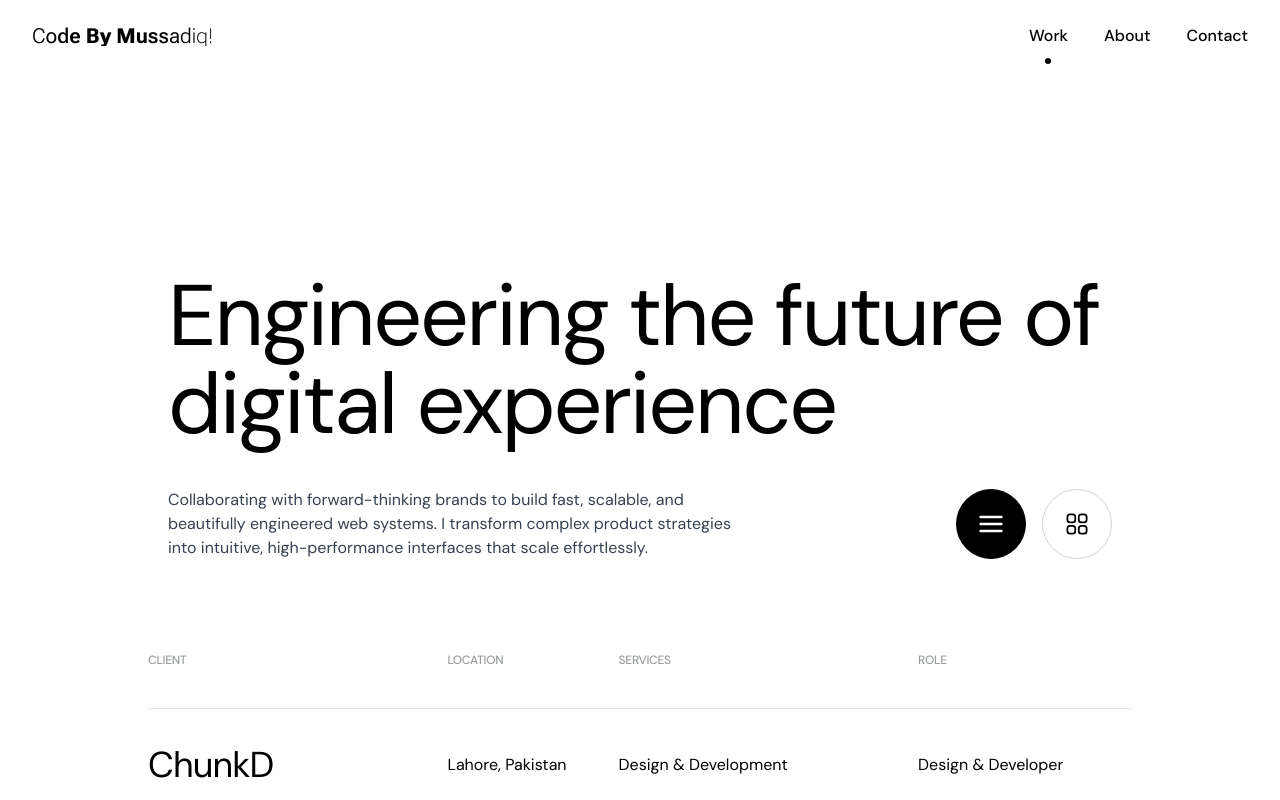
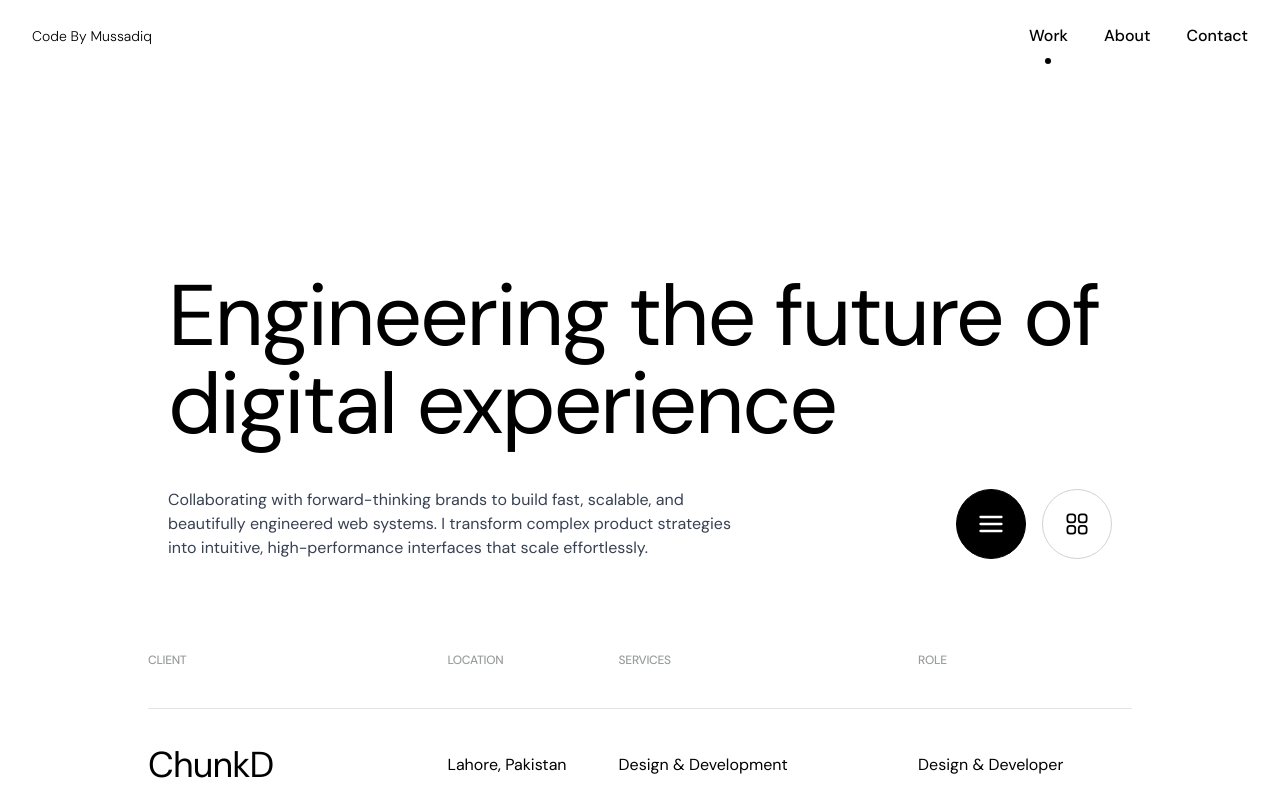
Before and after one commit to mussadiqkhan6886/portfolionew, a Next.js app: page /work in a window 1280 px wide. Shown: the top 800 px of the page. Built offline with nearby package versions, Linux system fonts and the light colour scheme; a web font is replaced by a local one.

Commit message:
perfomance optimization

```diff
--- a/app/layout.tsx
+++ b/app/layout.tsx
@@ -5,7 +5,6 @@ import Footer from "@/components/comp/Footer";
 import { dSans } from "@/constants/font";
 import SmoothScroll from "@/components/ui/SmoothScroll";
 import IntroLoader from "@/components/ui/Intro";
-import ReactLenis from "lenis/react"
 import PageTransition from "@/components/ui/PageTransition";
 
 export const SITE_URL = "https://mussadiqkhan.vercel.app";
@@ -178,13 +177,13 @@ export default function RootLayout({
         />
       </head>
       <body className="min-h-full flex flex-col">
-        <ReactLenis root >
           <Header />
           <PageTransition />
           <IntroLoader />
-            <SmoothScroll> {children} </SmoothScroll>
+            <SmoothScroll>
+               {children}
+            </SmoothScroll>
           <Footer />
-        </ReactLenis>
         </body>
     </html>
   );
--- a/app/template.tsx
+++ /dev/null
@@ -1,23 +0,0 @@
-// app/template.tsx
-"use client";
-
-import { motion } from "framer-motion";
-
-export default function Template({
-  children,
-}: {
-  children: React.ReactNode;
-}) {
-  return (
-    <motion.div
-      initial={{ opacity: 0, y: 30 }}
-      animate={{ opacity: 1, y: 0 }}
-      exit={{ opacity: 0 }}
-      transition={{
-        duration: 0.5,
-      }}
-    >
-      {children}
-    </motion.div>
-  );
-}
--- a/components/comp/Header.tsx
+++ b/components/comp/Header.tsx
@@ -1,10 +1,8 @@
 'use client';
 
 import { menu } from '@/constants'
-import Link from 'next/link'
 import React, { useEffect, useState } from 'react'
 import MagnetText from '../ui/MagnetEffect'
-import TextPressure from '../ui/HeaderLogo'
 import Menu from './Menu';
 import { FiMenu, FiX } from 'react-icons/fi';
 import {AnimatePresence, motion} from "framer-motion"
@@ -18,13 +16,14 @@ const Header = () => {
 
   useEffect(() => {
     const checkScroll = () => {
-      setHide(window.scrollY > 100);
+      const shouldHide = window.scrollY > 100;
+
+      setHide(prev => (prev === shouldHide ? prev : shouldHide));
     };
 
-    checkScroll();
-    window.addEventListener('scroll', checkScroll);
+    window.addEventListener("scroll", checkScroll, { passive: true });
 
-    return () => window.removeEventListener('scroll', checkScroll);
+    return () => window.removeEventListener("scroll", checkScroll);
   }, []);
 
 
@@ -66,21 +65,7 @@ const Header = () => {
       <div
         className="flex w-full items-center justify-between"
       >
-        <TransitionLink href="/">
-          <TextPressure
-            text="Code By Mussadiq!"
-            flex={false}
-            alpha={false}
-            stroke={false}
-            width
-            weight
-            italic
-            textColor={pathName === "/" || pathName === "/contact" ? "#fff" : "#000"}
-            strokeColor="#5227FF"
-            minFontSize={20}
-          />
-        </TransitionLink>
-        <TransitionLink href="/" className={`block w-full md:hidden text-sm font-light ${pathName === "/" || pathName === "/contact" ? "text-white" : "text-black"}`}>Code By Mussadiq</TransitionLink>
+        <TransitionLink href="/" className={`block w-full text-sm font-light ${pathName === "/" || pathName === "/contact" ? "text-white" : "text-black"}`}>Code By Mussadiq</TransitionLink>
 
         <div className="block sm:hidden">
           <button className={`${pathName === "/" || pathName === "/contact" ? "text-white" : "text-black"}`} onClick={() => setIsOpen(true)}>
--- a/components/comp/TransitionLink.tsx
+++ b/components/comp/TransitionLink.tsx
@@ -32,11 +32,11 @@ export default function TransitionLink({ href, children, className, target, rel
     // then execute the actual router switch behind the black curtain.
     setTimeout(() => {
       router.push(href);
-    }, 650);
+    }, 100);
   };
 
   return (
-    <Link href={href} target={target} rel={rel} onClick={handleNavigation} className={className}>
+    <Link href={href} prefetch target={target} rel={rel} onClick={handleNavigation} className={className}>
       {children}
     </Link>
   );
--- a/components/ui/HeaderLogo.tsx
+++ /dev/null
@@ -1,236 +0,0 @@
-'use client';
-
-
-import { useEffect, useRef, useState, useMemo, useCallback } from 'react';
-
-interface TextPressureProps {
-  text?: string;
-  fontFamily?: string;
-  fontUrl?: string;
-  width?: boolean;
-  weight?: boolean;
-  italic?: boolean;
-  alpha?: boolean;
-  flex?: boolean;
-  stroke?: boolean;
-  scale?: boolean;
-  textColor?: string;
-  strokeColor?: string;
-  strokeWidth?: number;
-  className?: string;
-  minFontSize?: number;
-}
-
-const dist = (a: { x: number; y: number }, b: { x: number; y: number }) => {
-  const dx = b.x - a.x;
-  const dy = b.y - a.y;
-  return Math.sqrt(dx * dx + dy * dy);
-};
-
-const getAttr = (distance: number, maxDist: number, minVal: number, maxVal: number) => {
-  const val = maxVal - Math.abs((maxVal * distance) / maxDist);
-  return Math.max(minVal, val + minVal);
-};
-
-const debounce = (func: (...args: any[]) => void, delay: number) => {
-  let timeoutId: ReturnType<typeof setTimeout>;
-  return (...args: any[]) => {
-    clearTimeout(timeoutId);
-    timeoutId = setTimeout(() => {
-      func.apply(this, args);
-    }, delay);
-  };
-};
-
-const TextPressure: React.FC<TextPressureProps> = ({
-  text = 'Compressa',
-  fontFamily = 'Roboto Flex',
-  fontUrl = 'https://fonts.googleapis.com/css2?family=Roboto+Flex:opsz,wdth,wght@8..144,25..151,100..1000&display=swap',
-  width = true,
-  weight = true,
-  italic = true,
-  alpha = false,
-  flex = true,
-  stroke = false,
-  scale = false,
-  textColor = '#FFFFFF',
-  strokeColor = '#FF0000',
-  strokeWidth = 2,
-  className = '',
-  minFontSize = 24
-}) => {
-  const containerRef = useRef<HTMLDivElement | null>(null);
-  const titleRef = useRef<HTMLHeadingElement | null>(null);
-  const spansRef = useRef<(HTMLSpanElement | null)[]>([]);
-
-  const mouseRef = useRef({ x: 0, y: 0 });
-  const cursorRef = useRef({ x: 0, y: 0 });
-
-  const [fontSize, setFontSize] = useState(minFontSize);
-  const [scaleY, setScaleY] = useState(1);
-  const [lineHeight, setLineHeight] = useState(1);
-
-  const chars = text.split('');
-
-  useEffect(() => {
-    const handleMouseMove = (e: MouseEvent) => {
-      cursorRef.current.x = e.clientX;
-      cursorRef.current.y = e.clientY;
-    };
-    const handleTouchMove = (e: TouchEvent) => {
-      const t = e.touches[0];
-      cursorRef.current.x = t.clientX;
-      cursorRef.current.y = t.clientY;
-    };
-
-    window.addEventListener('mousemove', handleMouseMove);
-    window.addEventListener('touchmove', handleTouchMove, { passive: true });
-
-    if (containerRef.current) {
-      const { left, top, width, height } = containerRef.current.getBoundingClientRect();
-      mouseRef.current.x = left + width / 2;
-      mouseRef.current.y = top + height / 2;
-      cursorRef.current.x = mouseRef.current.x;
-      cursorRef.current.y = mouseRef.current.y;
-    }
-
-    return () => {
-      window.removeEventListener('mousemove', handleMouseMove);
-      window.removeEventListener('touchmove', handleTouchMove);
-    };
-  }, []);
-
-  const setSize = useCallback(() => {
-    if (!containerRef.current || !titleRef.current) return;
-
-    const { width: containerW, height: containerH } = containerRef.current.getBoundingClientRect();
-
-    let newFontSize = containerW / (chars.length / 2);
-    newFontSize = Math.max(newFontSize, minFontSize);
-
-    setFontSize(newFontSize);
-    setScaleY(1);
-    setLineHeight(1);
-
-    requestAnimationFrame(() => {
-      if (!titleRef.current) return;
-      const textRect = titleRef.current.getBoundingClientRect();
-
-      if (scale && textRect.height > 0) {
-        const yRatio = containerH / textRect.height;
-        setScaleY(yRatio);
-        setLineHeight(yRatio);
-      }
-    });
-  }, [chars.length, minFontSize, scale]);
-
-  useEffect(() => {
-    const debouncedSetSize = debounce(setSize, 100);
-    debouncedSetSize();
-    window.addEventListener('resize', debouncedSetSize);
-    return () => window.removeEventListener('resize', debouncedSetSize);
-  }, [setSize]);
-
-  useEffect(() => {
-    let rafId: number;
-    const animate = () => {
-      mouseRef.current.x += (cursorRef.current.x - mouseRef.current.x) / 15;
-      mouseRef.current.y += (cursorRef.current.y - mouseRef.current.y) / 15;
-
-      if (titleRef.current) {
-        const titleRect = titleRef.current.getBoundingClientRect();
-        const maxDist = titleRect.width / 2;
-
-        spansRef.current.forEach(span => {
-          if (!span) return;
-
-          const rect = span.getBoundingClientRect();
-          const charCenter = {
-            x: rect.x + rect.width / 2,
-            y: rect.y + rect.height / 2
-          };
-
-          const d = dist(mouseRef.current, charCenter);
-
-          const wdth = width ? Math.floor(getAttr(d, maxDist, 5, 200)) : 100;
-          const wght = weight ? Math.floor(getAttr(d, maxDist, 100, 900)) : 400;
-          const italVal = italic ? getAttr(d, maxDist, 0, 1).toFixed(2) : '0';
-          const alphaVal = alpha ? getAttr(d, maxDist, 0, 1).toFixed(2) : '1';
-
-          const newFontVariationSettings = `'wght' ${wght}, 'wdth' ${wdth}, 'ital' ${italVal}`;
-
-          if (span.style.fontVariationSettings !== newFontVariationSettings) {
-            span.style.fontVariationSettings = newFontVariationSettings;
-          }
-          if (alpha && span.style.opacity !== alphaVal) {
-            span.style.opacity = alphaVal;
-          }
-        });
-      }
-
-      rafId = requestAnimationFrame(animate);
-    };
-
-    animate();
-    return () => cancelAnimationFrame(rafId);
-  }, [width, weight, italic, alpha]);
-
-  const styleElement = useMemo(() => {
-    return (
-      <style>{`
-        @import url('${fontUrl}');
-        .stroke span {
-          position: relative;
-          color: ${textColor};
-        }
-        .stroke span::after {
-          content: attr(data-char);
-          position: absolute;
-          left: 0;
-          top: 0;
-          color: transparent;
-          z-index: -1;
-          -webkit-text-stroke-width: ${strokeWidth}px;
-          -webkit-text-stroke-color: ${strokeColor};
-        }
-      `}</style>
-    );
-  }, [fontFamily, fontUrl, stroke, textColor, strokeColor, strokeWidth]);
-
-  return (
-    <div ref={containerRef} className="hidden md:block relative w-full h-full overflow-hidden bg-transparent">
-      {styleElement}
-      <h2
-        ref={titleRef}
-        className={`text-pressure-title ${className} ${
-          flex ? 'flex justify-between' : ''
-        } ${stroke ? 'stroke' : ''}  text-center`}
-        style={{
-          fontFamily,
-          fontSize: fontSize,
-          lineHeight,
-          transform: `scale(1, ${scaleY})`,
-          transformOrigin: 'center top',
-          margin: 0,
-          fontWeight: 100,
-          color: stroke ? undefined : textColor
-        }}
-      >
-        {chars.map((char, i) => (
-          <span
-            key={i}
-            ref={el => {
-              spansRef.current[i] = el;
-            }}
-            data-char={char}
-            className="inline-block"
-          >
-            {char === ' ' ? '\u00A0' : char}
-          </span>
-        ))}
-      </h2>
-    </div>
-  );
-};
-
-export default TextPressure;
--- a/components/ui/MagnetEffect.tsx
+++ b/components/ui/MagnetEffect.tsx
@@ -1,6 +1,6 @@
 "use client";
 
-import { useRef, useState, MouseEvent, ReactNode } from "react";
+import { useRef, useState, MouseEvent, ReactNode, memo } from "react";
 import { motion } from "framer-motion";
 import { twMerge } from "tailwind-merge";
 
@@ -13,7 +13,7 @@ interface MagnetTextProps {
   active?: boolean
 }
 
-export default function MagnetText({
+function MagnetText({
   text,
   className = "",
   strength = 0.4,
@@ -74,3 +74,5 @@ export default function MagnetText({
     </motion.span>
   );
 }
+
+export default memo(MagnetText)
--- a/lib/hooks/useCustomCursor.tsx
+++ b/lib/hooks/useCustomCursor.tsx
@@ -1,4 +1,4 @@
-import React, { useEffect, useRef, useState } from 'react'
+import React, { useEffect, useLayoutEffect, useRef, useState } from 'react'
 import gsap from "gsap"
 
 const useCustomCursor = () => {
@@ -12,7 +12,7 @@ const useCustomCursor = () => {
       const [isHovering, setIsHovering] = useState(false);
 
       // Set up the magnetic-follow quickTo tweens once.
-      useEffect(() => {
+      useLayoutEffect(() => {
         if (!cursorRef.current) return;
         xTo.current = gsap.quickTo(cursorRef.current, "x", {
           duration: 0.55,
@@ -22,7 +22,7 @@ const useCustomCursor = () => {
           duration: 0.55,
           ease: "power3.out",
         });
-      }, []);
+      });
 
       const handleMouseMove = (e: React.MouseEvent<HTMLDivElement>) => {
         const rect = containerRef.current?.getBoundingClientRect();
--- a/sections/Experience.tsx
+++ b/sections/Experience.tsx
@@ -4,7 +4,6 @@ import { useRef, useEffect, useState } from "react";
 import { motion, AnimatePresence, easeInOut } from "motion/react";
 import { experiences } from "@/constants";
 import MagnetText from "@/components/ui/MagnetEffect";
-import {gsap} from "gsap"
 import useCustomCursor from "@/lib/hooks/useCustomCursor";
 
 // ─── Stat counter ─────────────────────────────────────────────────────────────
--- a/sections/Testimonials.tsx
+++ b/sections/Testimonials.tsx
@@ -18,6 +18,7 @@ const ReviewCard = ({ review }: { review: (typeof allReviews)[0] }) => (
           alt={`${review.name} image`}
           width={50}
           height={50}
+          loading="lazy"
           className="object-contain w-full h-full"
         /> :
           <p className='uppercase text-center text-xl font-bold text-black'>{review.name[0]}</p>
```
Also changed, not shown: components/comp/ProjectsAll.tsx (+14 -5 lines).
